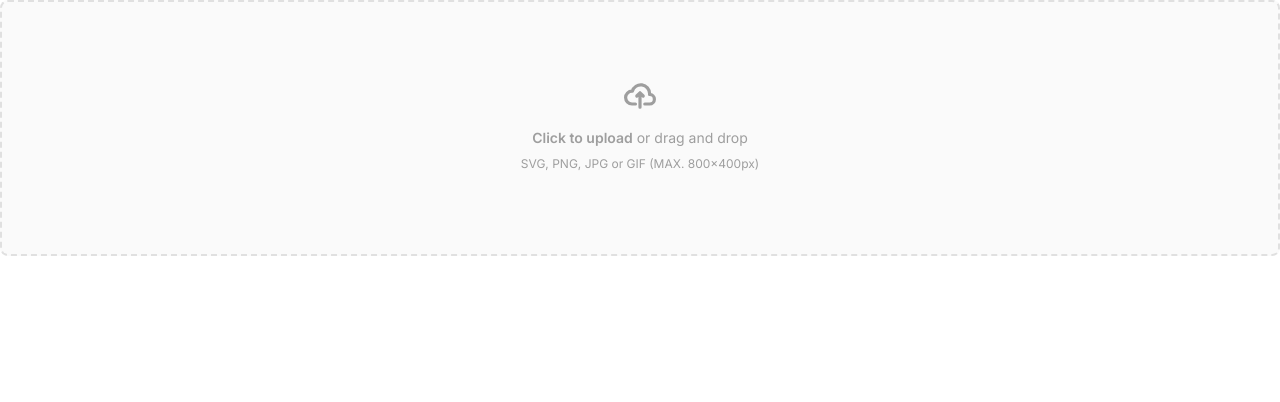
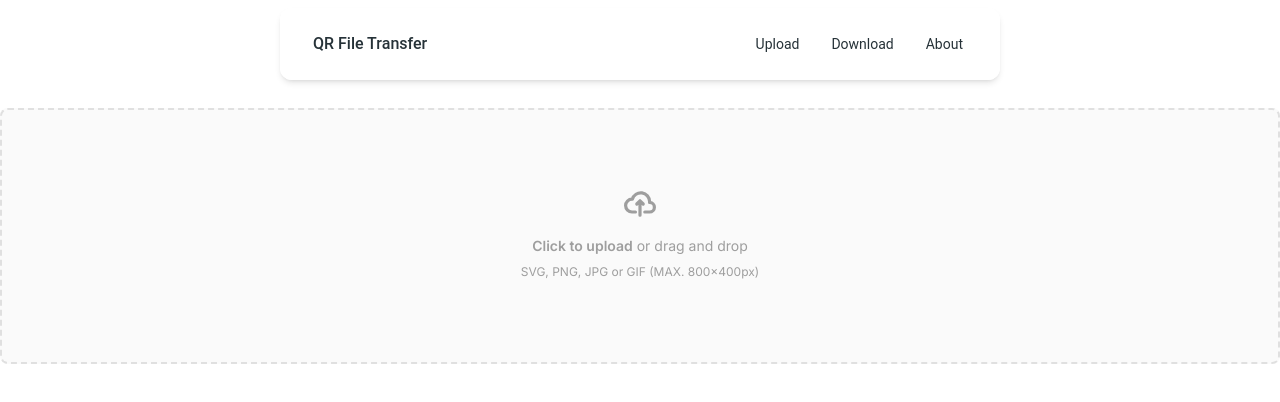
Before and after one commit to Deeds67/qr-file-transfer, a Next.js app: page /upload in a window 1280 px wide. Shown: the top 402 px of the page. Built offline with nearby package versions, Linux system fonts and the light colour scheme.

Commit message:
Implemented navbar

```diff
--- a/package.json
+++ b/package.json
@@ -9,6 +9,7 @@
     "lint": "next lint"
   },
   "dependencies": {
+    "@heroicons/react": "^2.0.18",
     "@material-tailwind/react": "^2.1.0",
     "jsqr": "^1.4.0",
     "next": "13.5.4",
--- /dev/null
+++ b/src/app/components/Navbar.tsx
@@ -0,0 +1,114 @@
+"use client"
+
+import React from "react";
+import {
+  Navbar,
+  MobileNav,
+  Typography,
+  Button,
+  IconButton,
+} from "@material-tailwind/react";
+
+export function NavbarDefault() {
+  const [openNav, setOpenNav] = React.useState(false);
+
+  React.useEffect(() => {
+    window.addEventListener(
+      "resize",
+      () => window.innerWidth >= 960 && setOpenNav(false),
+    );
+  }, []);
+
+  const navList = (
+    <ul className="mb-4 mt-2 flex flex-col gap-2 lg:mb-0 lg:mt-0 lg:flex-row lg:items-center lg:gap-6">
+      <Typography
+        as="li"
+        variant="small"
+        color="blue-gray"
+        className="p-1 font-normal"
+      >
+        <a href="#" className="flex items-center">
+          Upload
+        </a>
+      </Typography>
+      <Typography
+        as="li"
+        variant="small"
+        color="blue-gray"
+        className="p-1 font-normal"
+      >
+        <a href="#" className="flex items-center">
+          Download
+        </a>
+      </Typography>
+      <Typography
+        as="li"
+        variant="small"
+        color="blue-gray"
+        className="p-1 font-normal"
+      >
+        <a href="#" className="flex items-center">
+          About
+        </a>
+      </Typography>
+
+    </ul>
+  );
+
+  return (
+    <Navbar className="mb-7 mt-2 mx-auto max-w-screen-md py-2 px-4 lg:px-8 lg:py-4">
+      <div className="container mx-auto flex items-center justify-between text-blue-gray-900">
+        <Typography
+          as="a"
+          href="#"
+          className="mr-4 cursor-pointer py-1.5 font-medium"
+        >
+          QR File Transfer
+        </Typography>
+        <div className="hidden lg:block">{navList}</div>
+        <IconButton
+          variant="text"
+          className="ml-auto h-6 w-6 text-inherit hover:bg-transparent focus:bg-transparent active:bg-transparent lg:hidden"
+          ripple={false}
+          onClick={() => setOpenNav(!openNav)}
+        >
+          {openNav ? (
+            <svg
+              xmlns="http://www.w3.org/2000/svg"
+              fill="none"
+              className="h-6 w-6"
+              viewBox="0 0 24 24"
+              stroke="currentColor"
+              strokeWidth={2}
+            >
+              <path
+                strokeLinecap="round"
+                strokeLinejoin="round"
+                d="M6 18L18 6M6 6l12 12"
+              />
+            </svg>
+          ) : (
+            <svg
+              xmlns="http://www.w3.org/2000/svg"
+              className="h-6 w-6"
+              fill="none"
+              stroke="currentColor"
+              strokeWidth={2}
+            >
+              <path
+                strokeLinecap="round"
+                strokeLinejoin="round"
+                d="M4 6h16M4 12h16M4 18h16"
+              />
+            </svg>
+          )}
+        </IconButton>
+      </div>
+      <MobileNav open={openNav}>
+        <div className="container mx-auto">
+          {navList}
+        </div>
+      </MobileNav>
+    </Navbar>
+  );
+}
--- a/src/app/layout.tsx
+++ b/src/app/layout.tsx
@@ -1,6 +1,8 @@
+import { Navbar } from '@material-tailwind/react'
 import './globals.css'
 import type { Metadata } from 'next'
 import { Inter } from 'next/font/google'
+import { NavbarDefault } from './components/Navbar'
 
 const inter = Inter({ subsets: ['latin'] })
 
@@ -16,7 +18,10 @@
 }) {
   return (
     <html lang="en">
-      <body className={inter.className}>{children}</body>
+      <body className={inter.className}>
+        <NavbarDefault />
+        {children}
+        </body>
     </html>
   )
 }
--- a/src/app/upload/page.tsx
+++ b/src/app/upload/page.tsx
@@ -2,7 +2,6 @@
 
 import React, { useEffect, useState } from "react";
 import { convertFileToStringArray } from "../libs/compression/Conversions";
-import { DebounceInput } from "react-debounce-input";
 import BarcodeLooper from "../components/BarcodeLooper";
 import { Button, Input, Typography } from "@material-tailwind/react";
 
```
Also changed, not shown: 1 other file (tests, documents, lock files or other folders).
